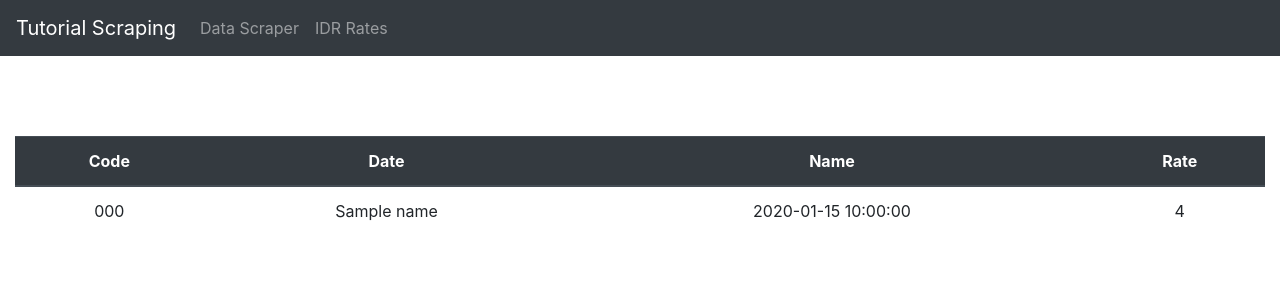
After one commit to dikiamust/data_scraping, a Flask app: page /idr-rates in a window 1280 px wide. The commit adds this page. Shown: the top 300 px of the page. Run offline with Flask 2, Linux system fonts and the light colour scheme; a database or web service that is not in the repository returns one stand-in record (values such as "Sample title"); data that the repository does not hold is empty; some libraries are stand-ins or nearby versions.

Commit message:
success!

```diff
--- a/run.py
+++ b/run.py
@@ -6,7 +6,7 @@ app = Flask(__name__)
 
 @app.route('/')
 def home ():
-    return render_template('index.html')
+    return render_template('base.html')
 
 @app.route('/detik-populer')
 def detik_populer():
@@ -15,9 +15,13 @@ def detik_populer():
     populer_area = soup.find( attrs={'class': 'grid-row list-content'} )
     titles = populer_area.findAll( attrs={'class': 'media__title'} )
     images = populer_area.findAll( attrs={'class': 'media__image'} )
+    return render_template('detik-scraper.html', images = images)
 
-    return render_template('index.html',images =images)
-
+@app.route('/idr-rates')
+def idr_rates ():
+    source = requests.get('http://www.floatrates.com/daily/idr.json')
+    json_data = source.json()
+    return render_template('idr-rates.html', datas=json_data.values())
 
 
 
--- a/templates/index.html
+++ b/templates/base.html
@@ -1,7 +1,7 @@
 <!DOCTYPE html>
 <html lang="en">
 <head>
-  <title>Bootstrap Example</title>
+  <title>Web Scraping Test</title>
   <meta charset="utf-8">
   <meta name="viewport" content="width=device-width, initial-scale=1">
   <link rel="stylesheet" href="https://maxcdn.bootstrapcdn.com/bootstrap/4.5.2/css/bootstrap.min.css">
@@ -20,14 +20,16 @@
     <li class="nav-item">
       <a class="nav-link" href="/detik-populer">Data Scraper</a>
     </li>
+      <li class="nav-item">
+      <a class="nav-link" href="/idr-rates">IDR Rates</a>
+    </li>
   </ul>
 </nav>
 
 <div class="container-fluid"style="margin-top:80px ; text-align:center">
-  {% for image in images %}
-      {{image| safe}}
-      <a href="{{image.find ('a') ['href'] |safe }}">{{ image.find ('a').find('img')['title']|safe }}</a>
-  {% endfor %}
+  {% block body %}
+
+  {% endblock %}
 </div>
 
 </body>
--- /dev/null
+++ b/templates/idr-rates.html
@@ -0,0 +1,26 @@
+{% extends 'base.html' %}
+
+{% block body %}
+
+ <table class="table">
+    <thead class="thead-dark">
+      <tr>
+        <th>Code</th>
+        <th>Date</th>
+        <th>Name</th>
+        <th>Rate</th>
+      </tr>
+    </thead>
+    <tbody>
+    {% for data in datas %}
+      <tr>
+          <td>{{ data ['code'] }}</td>
+          <td>{{ data ['name'] }}</td>
+          <td>{{ data ['date'] }}</td>
+          <td>{{ data ['inverseRate'] }}</td>
+      </tr>
+    {% endfor %}
+    </tbody>
+  </table>
+
+{% endblock %}
```
Also changed, not shown: idr_rates_sample.py (added, +13 -0 lines), templates/detik-scraper.html (added, +9 -0 lines).
